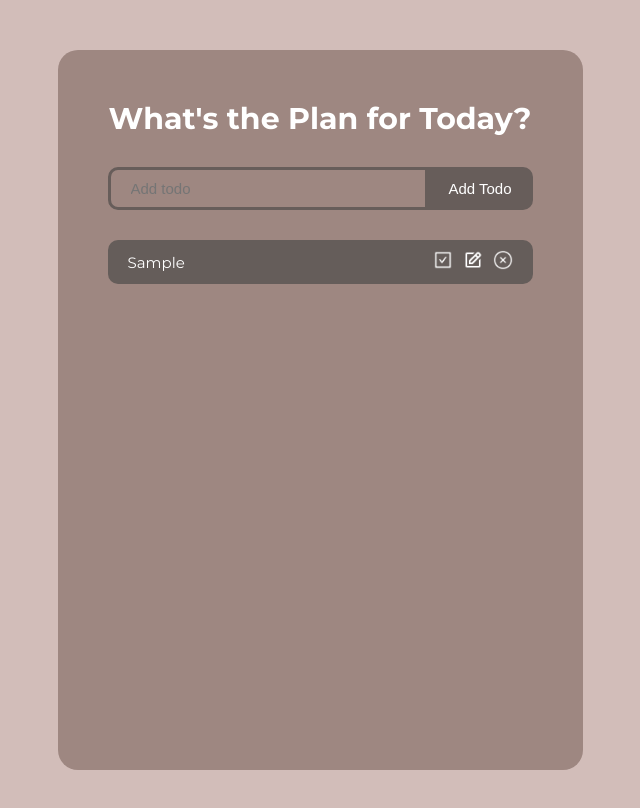
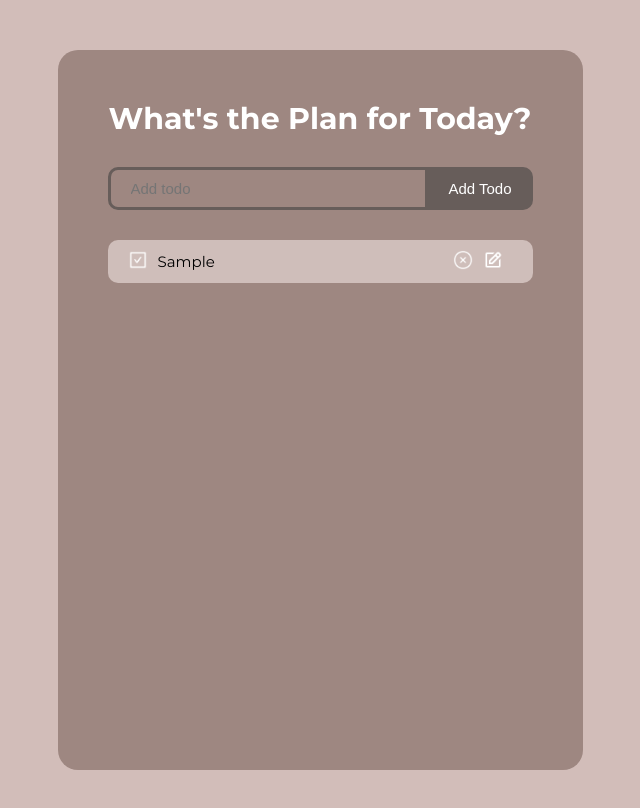
Before and after one commit to Ramashka-Luba/todo-redev, a React (Create React App) app: page / in a window 1280 px wide. Both pictures are taken after typing "Sample" into the empty fields and a click on the button "Add Todo". Shown: the top 808 px of the page, without its empty margins (320-960 px from the left). Built offline with nearby package versions, Linux system fonts and the light colour scheme.

Commit message:
add  edit

```diff
--- a/src/App.css
+++ b/src/App.css
@@ -9,7 +9,7 @@
   padding: 50px 0;
 }
 
-.inner {
+.innerApp {
   min-height: 90vh;
   width: 40%;
   min-width: 525px;
@@ -25,7 +25,7 @@
 
 }
 
-.title {
+.titleApp {
   font-size: 30px;
   color: white;
   margin-bottom: 30px;
--- a/src/App.js
+++ b/src/App.js
@@ -1,51 +1,50 @@
-import React, { useState } from 'react';
+import { useState } from 'react';
+
 import './App.css';
-
-import Form from './components/form/Form';
-import ToDo from './components/toDo/ToDo';
+import Form from './components/form/Form.jsx'
+import ToDo from './components/toDo/ToDo.jsx'
 
 
-function App() {
+const App = () => {
 
-  const [inputText, setInputText] = useState('');
-  const [todos, setTodos] = useState([]);
-  // const [edit,setEdit] = useState(false);
+  const [tasks, setTasks] = useState([
+    // { id: 1, title: "Orange" },
+    // { id: 2, title: "Apple" },
+    // { id: 3, title: "Banana" },
+  ]);
 
-  // const changeTodo = (id, editText) => {
-  //   console.log("---changeTodo----");
-  //   let arr = [
-  //     ...todos.map((item) =>
-  //       item.id === id ? { ...item, text: editText } : item
-  //     ),
-  //   ];
-  //  console.log(arr);
-  //   setTodos(arr);
-  // };
+  const handleDelete = (id) => {
+    const filtredArr = tasks.filter((item) => item.id !== id);
+    setTasks([...filtredArr]);
+  };
+
+  const handleEdit = (id, text) => {
+    // console.log("----handleEdit----", id, text);
+    const arr = tasks.map (item => item.id === id ? {...item, title: text} : item);
+    setTasks([...arr]);
+  };
+
+  // console.log(tasks);
 
   return (
     <div className="App">
-      <div className="inner">
-        <h2 className="title">What's the Plan for Today?</h2>
-
+      <div className="innerApp">
+        <h2 className="titleApp">What's the Plan for Today?</h2>
         <Form
-          inputText={inputText}
-          todos={todos}
-          setTodos={setTodos}
-          setInputText={setInputText} />
+          setTasks={setTasks}
+          tasks={tasks} />
 
         <ul className="list">
-          {todos.map((todo, index) => (
-            <ToDo
-            // changeTodo = {changeTodo}
-              todos={todos}
-              setTodos={setTodos}
-              text={todo.text}
-              key={todo.id}
-              index={index}
-              todo={todo} />
+          {tasks.map((task) => (
+            <ToDo key={task.id}  //чтобы пофиксить ошибку с "key" - корневому элементу добавляем key и присваиваем наш id
+            task = {task}
+                  handleDelete = {handleDelete}
+                  handleEdit = {handleEdit}
+                  tasks = {tasks}
+                  setTasks = {setTasks}
+            />
           ))}
         </ul>
-
       </div>
     </div>
   );
@@ -56,77 +55,48 @@ export default App;
 
 
 
-{/* ------------ Классовая компонента ------------ */ }
-// class App extends React.Component {
-//   constructor() {
-//     super();
-
-//     this.state = {
-//       tastks: [
-//         {id: 0, title: 'Create todo list', done: true},
-//         {id: 1, title: 'Create todo list1', done: true},
-//         {id: 2, title: 'Create todo list2', done: true}
-//       ]
-//     }
-//   }
 
 
+/////////////////////////////////////////////////////////////
 
-// addTask = task => {
-//   this.setState (state => {
-//     let { tasks } = state;
-//     tasks.push ({
-//       id: tasks.length !==0 ? task.length : 0,
-//       title: task,
-//       done: false
-//     });
-//     return tasks;
-//   });
-// };
+// import React, { useState } from 'react';
+// import './App.css';
 
-//   render() {
-//     return (
-//       <div className="App">
-//         <div className="inner">
-//           <Title/>
-//           <InputClass addTask = {this.addTask} />
-//           {/* <ItemClass /> */}
-//         </div>
-//       </div>
-//     );
-//   }
-// }
-// export default App;
+// import Form from './components/form/Form';
+// import ToDo from './components/toDo/ToDo';
 
 
-{/* ------------ ------------- ------------ */ }
+// function App() {
 
+//   const [inputText, setInputText] = useState('');
+//   const [todos, setTodos] = useState([]);
 
+//   return (
+//     <div className="App">
+//       <div className="inner">
+//         <h2 className="title">What's the Plan for Today?</h2>
 
+//         <Form
+//           inputText={inputText}
+//           todos={todos}
+//           setTodos={setTodos}
+//           setInputText={setInputText} />
 
-    // {id: 0, text: "dhsrtjtyj", completed: false},
-    // {id: 1, text: "dhsrtjtyj", completed: false},
-    // {id: 2, text: "dhsrtjtyj", completed: false},
-    // {id: 3, text: "dhsrtjtyj", completed: false},
-    // {id: 4, text: "dhsrtjtyj", completed: false},
-    // {id: 5, text: "dhsrtjtyj", completed: false},
-    // {id: 6, text: "dhsrtjtyj", completed: false},
-    // {id: 7, text: "dhsrtjtyj", completed: false},
-    // {id: 8, text: "dhsrtjtyj", completed: false},
-    // {id: 9, text: "dhsrtjtyj", completed: false},
-    // {id: 10, text: "dhsrtjtyj", completed: false},
-    // {id: 11, text: "dhsrtjtyj", completed: false},
-    // {id: 12, text: "dhsrtjtyj", completed: false},
-    // {id: 13, text: "dhsrtjtyj", completed: false},
-    // {id: 14, text: "dhsrtjtyj", completed: false},
-    // {id: 15, text: "dhsrtjtyj", completed: false},
-    // {id: 16, text: "dhsrtjtyj", completed: false},
-    // {id: 17, text: "dhsrtjtyj", completed: false},
-    // {id: 18, text: "dhsrtjtyj", completed: false},
-    // {id: 19, text: "dhsrtjtyj", completed: false},
-    // {id: 20, text: "dhsrtjtyj", completed: false},
-    // {id: 21, text: "dhsrtjtyj", completed: false},
-    // {id: 22, text: "dhsrtjtyj", completed: false},
-    // {id: 23, text: "dhsrtjtyj", completed: false},
-    // {id: 24, text: "dhsrtjtyj", completed: false},
-    // {id: 25, text: "dhsrtjtyj", completed: false},
+//         <ul className="list">
+//           {todos.map((todo, index) => (
+//             <ToDo
+//               todos={todos}
+//               setTodos={setTodos}
+//               text={todo.text}
+//               key={todo.id}
+//               index={index}
+//               todo={todo} />
+//           ))}
+//         </ul>
+
+//       </div>
+//     </div>
+//   );
+// }
+
+// export default App;
--- a/src/components/form/Form.jsx
+++ b/src/components/form/Form.jsx
@@ -1,30 +1,65 @@
-import React, { useState } from "react";
-import s from "./Form.css";
+import { useState } from 'react';
 
-const Form = ({setInputText, todos, setTodos, inputText}) => {
+import './Form.css'
 
-const inputTextHandler = (event) => {
-    setInputText(event.target.value);
-}
 
-const submitTodoHandler = (event) => {
-    event.preventDefault(); // предотвращает обновление стр при нажитии на кнопку добавить
-    if (inputText) { //inputText !==""
-        setTodos ([
-            ...todos,
-            {id: todos.length, text: inputText, completed: false}
-        ]);
-        setInputText(''); // после того как inputText попадает в todos, импут очищается
-    }
-};
+const Form = ({tasks, setTasks}) => {
+
+    const [text,setText] = useState('');
+
+    const handleClick = (e) => {
+        e.preventDefault()
+        // console.log("---handleClick---");
+        if(text) { // условие чтоб не добовляла пустую строку
+            setTasks([...tasks, {id: tasks.length+1 , title: text, completed: false}]);
+        }
+
+        setText(''); //для того чтоб импут очищался
+    };
+
 
 
     return (
         <form className="form">
-            <input value={inputText} onChange={inputTextHandler} className="input" type="text" placeholder="Add todo"/>
-            <button onClick ={submitTodoHandler} className="add" type="submit">Add Todo</button>
+            <input onChange = {(e) => setText(e.target.value)} value = {text} className="input" placeholder="Add todo"/>
+            <button onClick = {(e) => handleClick(e)} className="add">Add Todo</button>
         </form>
     );
 }
 
 export default Form;
+
+
+
+
+
+// import React, { useState } from "react";
+// import s from "./Form.css";
+
+// const Form = ({setInputText, todos, setTodos, inputText}) => {
+
+// const inputTextHandler = (event) => {
+//     setInputText(event.target.value);
+// }
+
+// const submitTodoHandler = (event) => {
+//     event.preventDefault(); // предотвращает обновление стр при нажитии на кнопку добавить
+//     if (inputText) { //inputText !==""
+//         setTodos ([
+//             ...todos,
+//             {id: todos.length, text: inputText, completed: false}
+//         ]);
+//         setInputText(''); // после того как inputText попадает в todos, импут очищается
+//     }
+// };
+
+
+//     return (
+//         <form className="form">
+//             <input value={inputText} onChange={inputTextHandler} className="input" type="text" placeholder="Add todo"/>
+//             <button onClick ={submitTodoHandler} className="add" type="submit">Add Todo</button>
+//         </form>
+//     );
+// }
+
+// export default Form;
--- a/src/components/toDo/ToDo.css
+++ b/src/components/toDo/ToDo.css
@@ -13,14 +13,34 @@
 
     margin-bottom: 15px;
 }
+.wrap-left{
+    display: flex;
+    width: 100%;
+    align-items: center;
+}
+
 /* .innerItem:hover {
     background-color: #4b4441;
     transition: background-color 0.15s ease-in-out;
 } */
-
+.wrap-rigth {
+    display: flex;
+    margin-left: 10px;
+}
+.task-text {
+    width: 100%;
+}
+.input-edit {
+    background-color: transparent;
+    font-family: 'Montserrat';
+    font-size: 15px;
+    outline: none;
+    width: 100%;
+    color: rgb(121, 9, 89)
+}
 .btn {
     background: none;
-    margin-left: 10px;
+    margin-right: 10px;
     cursor: pointer;
 }
 .btn img {
--- a/src/components/toDo/ToDo.jsx
+++ b/src/components/toDo/ToDo.jsx
@@ -1,78 +1,67 @@
-import s from "./ToDo.css";
+import './ToDo.css';
+import { useState, useEffect, useRef } from "react";
+import Done from "./../../assets/done.png";
+import Edit from "./../../assets/edit.png";
 import Delete from "./../../assets/delete.png";
-import Edit from "./../../assets/edit.png";
-import Done from "./../../assets/done.png";
 import Save from "./../../assets/save.png";
-import { useState } from "react";
 
-const ToDo = ({ id, text, todo, todos, setTodos, index }) => {
+
+const ToDo = ({ task, handleDelete, handleEdit, tasks, setTasks }) => {
 
     const [isEdit, setIsEdit] = useState(false);
-    const [editText, setEditText] = useState(text);
+    const [text, setText] = useState(task.title);
 
-    // Events
-    const deleteHandler = () => {
-        setTodos(todos.filter((el) => el.id !== todo.id)); //создает новый список todos, без удаляемого todo
-    };
-
-    const completeHandler = () => {
-        setTodos(todos.map(item => {
-            if (item.id === todo.id) {
+    const handleComplete = () => {
+        setTasks(tasks.map( item => {
+            if (item.id === task.id) {
                 return {
                     ...item, completed: !item.completed
                 };
             }
             return item;
         }))
-    };
+        // console.log("handleComplete");
+    }
 
-    const changeTodo = (id, editText) => {
-        console.log("---changeTodo----");
-        let arr = [
-            ...todos.map((item) =>
-                item.id === id ? { ...item, text: editText } : item
-            ),
-        ];
-        console.log(arr);
-        setTodos(arr);
-    };
-
-    const handleButton = () => {
+    const toglle = () => {
         if (isEdit) {
+            handleEdit(task.id, text);
             setIsEdit(!isEdit);
-            changeTodo(id, editText);
         } else {
             setIsEdit(!isEdit);
         }
     };
 
-    return (
-        <div className={`innerItem ${index % 2 == 0 && "bg-color"}`}>
+    //---------Задать фокус на инпут---------//
+    const inputEl = useRef(null);
+    const onFocusInput = () => {
+        inputEl.current.focus(); // current указывает на смонтированный элемент input
+    };
 
-            {isEdit
-                ? <input className="input-edit" value={editText} onChange={(event) => setEditText(event.target.value)} />
-                : <div className={`item ${todo.completed && "completed"} `}>{text}</div>
-            }
-
-            <div className="wrap">
-
-                <button onClick={completeHandler} className="btn btn-done">
-                    <img src={Done} alt="done" />
-                </button>
-
-                <button onClick={() => handleButton()} className="btn btn-edit">
-                    {isEdit
-                        ? <img src={Save} alt="save" />
-                        : <img src={Edit} alt="edit" />}
-                </button>
-
-                <button onClick={deleteHandler} className="btn btn-delete">
-                    <img src={Delete} alt="delete" />
-                </button>
+    // componentDidMount
+    // useEffect( () => {
+    //     inputEl.current.focus();
+    // }, []);
+ //---------Задать фокус на инпут---------//
 
 
+    return (
+        <>
+            <div className={`innerItem ${task.id % 2 === 0 && "bg-color"}`}>
+                <div className="wrap-left">
+                    <button onClick = {handleComplete} className="btn btn-done">
+                        <img src={Done} alt="done" />
+                    </button>
+                    {isEdit
+                        ? <input className="input-edit" ref={inputEl} onChange={(e) => setText(e.target.value)} value={text} />
+                        : <div className={`task-text ${task.completed && "completed"}`}>{task.title}</div>}
+                </div>
+                <div className="wrap-rigth">
+                    <button className="btn btn-delete" onClick={() => handleDelete(task.id)}><img src={Delete} alt="delete" /></button>
+                    <button className="btn btn-edit" onClick={() => toglle()}> {isEdit ? <img src={Save} alt="save" /> : <img onClick = {onFocusInput} src={Edit} alt="edit" />} </button>
+                </div>
             </div>
-        </div>
+        </>
     );
 }
 
```
